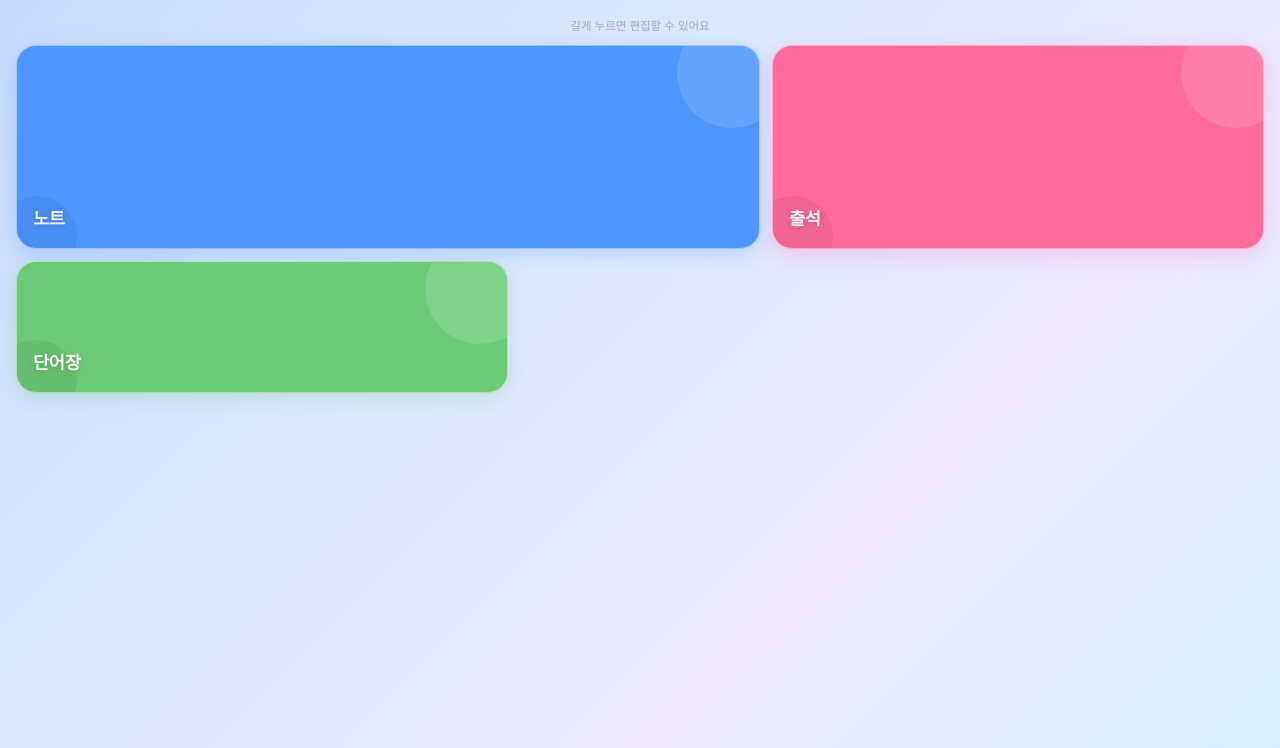
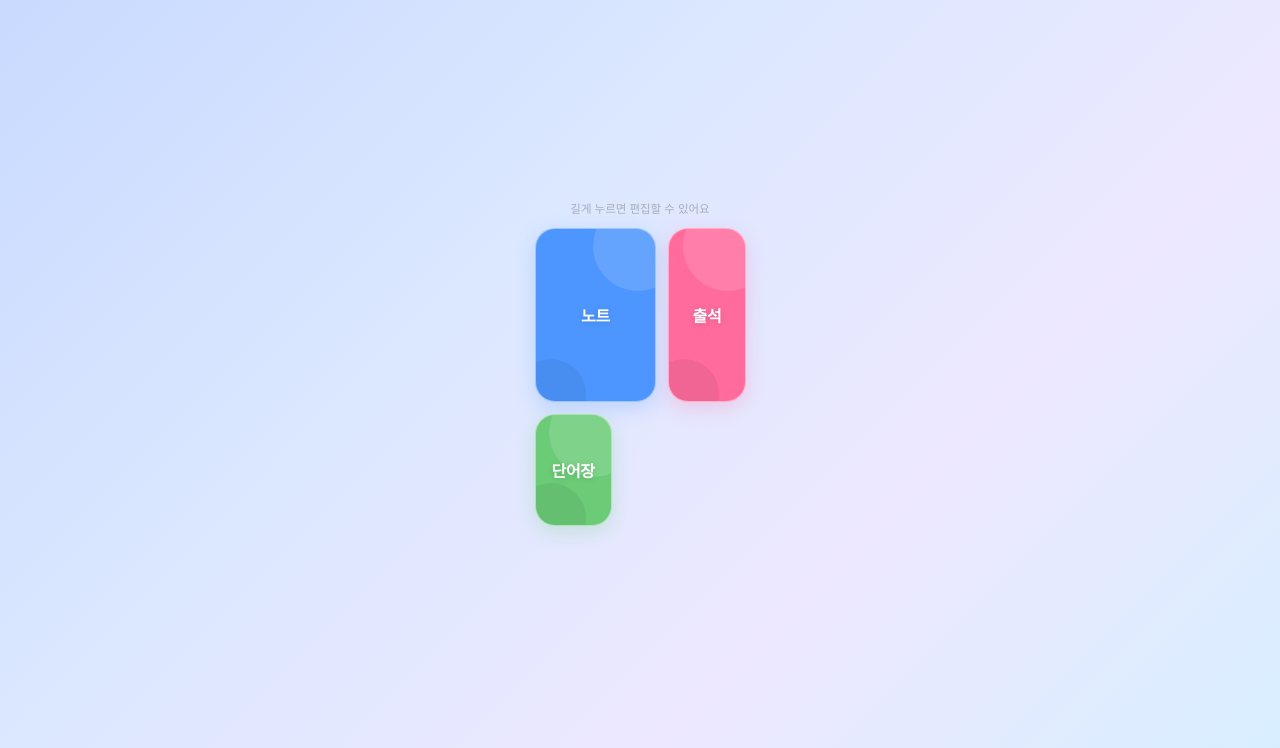
Before and after one commit to hyeonaipo-sys/Stu, a plain HTML site: page index.html in a window 1280 px wide. Both pictures are taken after a click on the button "시작하기 →". Shown: the part 52-800 px from the top of the page. Drawn offline with Linux system fonts and the light colour scheme.

Commit message:
Update index.html

```diff
--- a/index.html
+++ b/index.html
@@ -156,20 +156,22 @@ padding:20px 24px 12px;flex-shrink:0;
 }
 .hub-logo{font-size:1.5rem;font-weight:900;letter-spacing:-0.04em;color:#1a1d2e;font-family:-apple-system,BlinkMacSystemFont,‘SF Pro Display’,system-ui,sans-serif;}
 .hub-logo em{font-style:normal;background:linear-gradient(135deg,#5b7fff,#a78bfa);-webkit-background-clip:text;-webkit-text-fill-color:transparent;}
-.hub-body{flex:1;padding:8px 16px 40px;}
-.hub-hint{font-size:0.72rem;color:#aab;text-align:center;margin-bottom:12px;font-weight:500;}
+.hub-body{flex:1;padding:8px 24px 40px;display:flex;flex-direction:column;align-items:center;justify-content:center;}
+.hub-hint{font-size:0.72rem;color:#aab;text-align:center;margin-bottom:12px;font-weight:500;width:100%;max-width:700px;}
 
 /* 비정형 벤토 그리드 — JS로 크기 지정 */
 .hub-grid{
 display:grid;
 grid-template-columns:repeat(10,1fr);
 gap:12px;
-grid-auto-rows:60px;
+grid-auto-rows:50px;
+max-width:700px;
+margin:0 auto;
 }
 .hub-folder{
 border-radius:20px;
-padding:18px 16px;
-display:flex;flex-direction:column;justify-content:flex-end;
+padding:14px 16px;
+display:flex;flex-direction:column;justify-content:center;align-items:center;
 cursor:pointer;transition:all 0.18s;
 user-select:none;-webkit-user-drag:none;outline:none;
 position:relative;overflow:hidden;
@@ -181,18 +183,19 @@ box-shadow:0 8px 28px rgba(80,100,180,0.12);
 .hub-folder:hover{filter:brightness(1.06);transform:translateY(-2px);}
 .hub-folder *{pointer-events:none;-webkit-user-drag:none;}
 .hub-folder-name{
-font-size:1.1rem;font-weight:800;color:white;
+font-size:1rem;font-weight:800;color:white;
 letter-spacing:-0.02em;
 text-shadow:0 1px 6px rgba(0,0,0,0.15);
+text-align:center;
 }
 .hub-folder-blob{
 position:absolute;right:-28px;top:-28px;
-width:110px;height:110px;border-radius:50%;
+width:90px;height:90px;border-radius:50%;
 background:rgba(255,255,255,0.13);
 }
 .hub-folder-blob2{
 position:absolute;left:-20px;bottom:-28px;
-width:80px;height:80px;border-radius:50%;
+width:70px;height:70px;border-radius:50%;
 background:rgba(0,0,0,0.06);
 }
 
```
